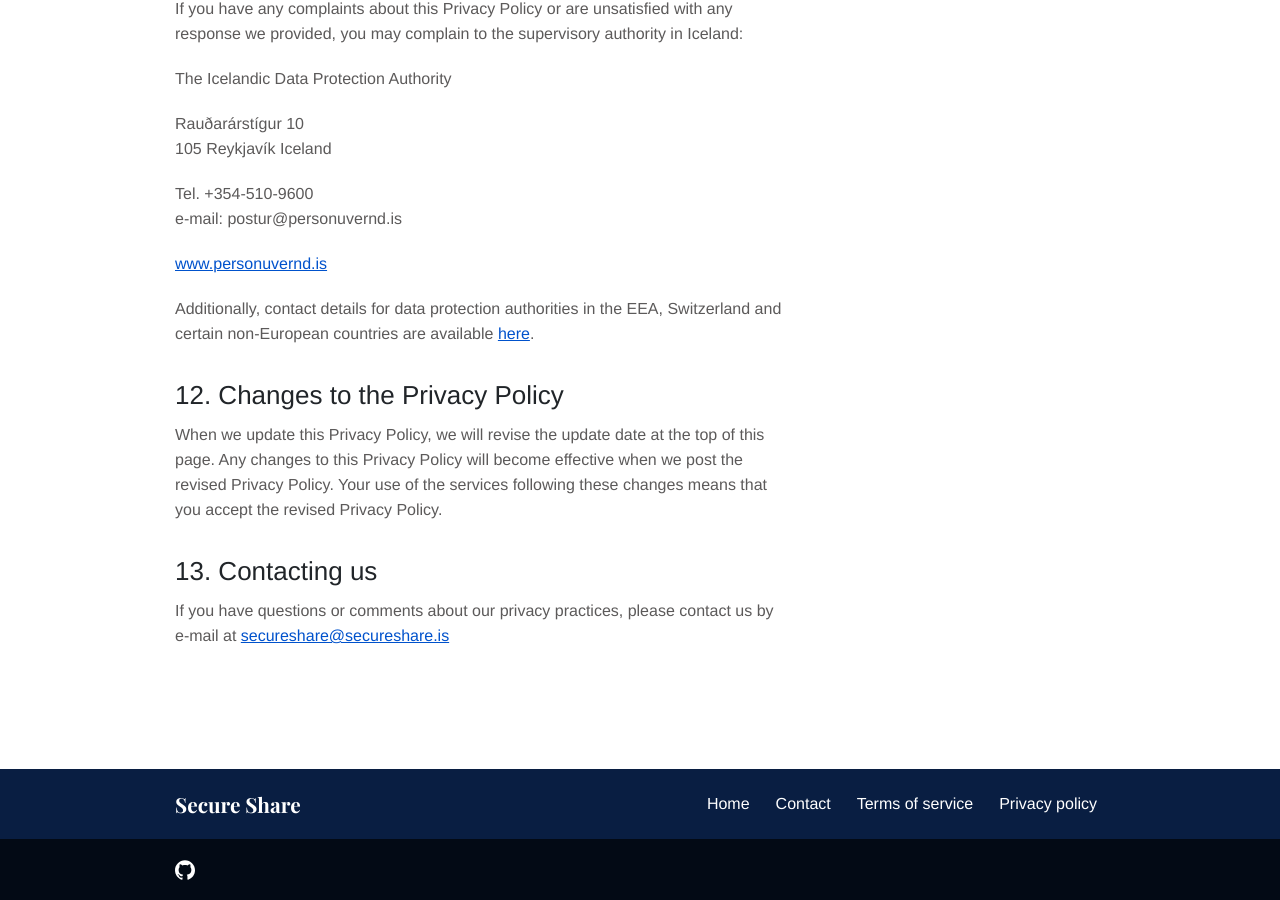
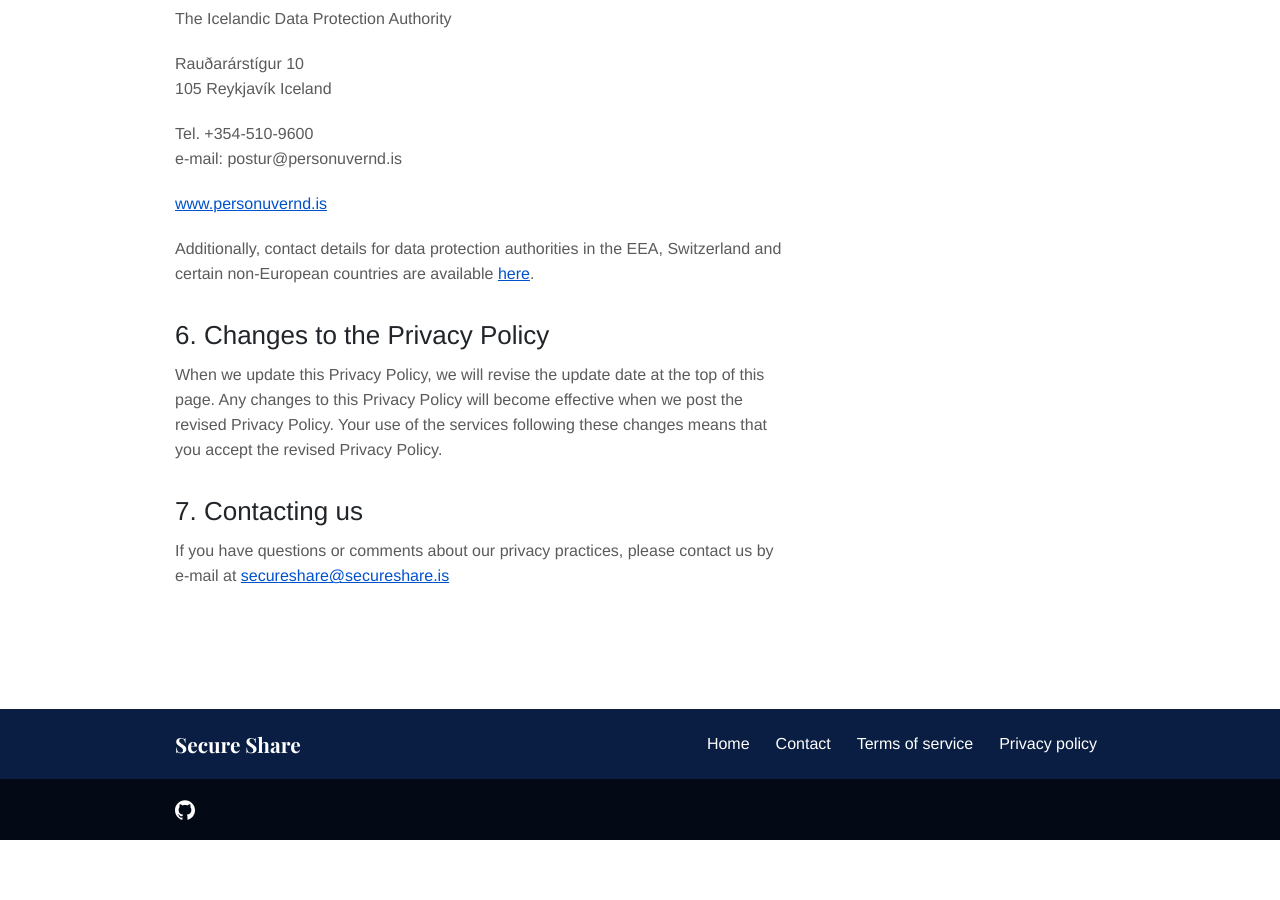
Before and after one commit to Secure-Share/secureshare.is, a Jekyll site: the page built from privacy.md, in a window 1280 px wide and 900 px high, scrolled down 2472 px. Built offline with Jekyll 4.4.1, drawn with Linux system fonts in a browser that asks for light colours; after the commit the page ends 3312 px from its top, so only the background shows below that; some of the changed text lies outside the part shown.

Commit message:
minor change to privacy policy

```diff
--- a/privacy.md
+++ b/privacy.md
@@ -43,8 +41,8 @@ layout: page
 <p><span>Tel. +354-510-9600<br></span>e-mail: postur@personuvernd.is</p>
 <p><span><a href="https://www.personuvernd.is/information-in-english/" rel="noopener" target="_blank">www.personuvernd.is</a></span></p>
 <p>Additionally, contact details for data protection authorities in the EEA, Switzerland and certain non-European countries are available<span>&nbsp;</span><span><a href="https://ec.europa.eu/justice/article-29/structure/data-protection-authorities/index_en.htm">here</a></span>.</p>
-<h2>12. Changes to the Privacy Policy</h2>
+<h2>6. Changes to the Privacy Policy</h2>
 <p>When we update this Privacy Policy, we will revise the update date at the top of this page. Any changes to this Privacy Policy will become effective when we post the revised Privacy Policy. Your use of the services following these changes means that you accept the revised Privacy Policy.</p>
-<h2>13. Contacting us</h2>
+<h2>7. Contacting us</h2>
 <p>If you have questions or comments about our privacy practices, please contact us by e-mail at<span>&nbsp;</span><a href="mailto:legal@secureshare.is" rel=" noopener">secureshare@secureshare.is</a><span>&nbsp;</span>
 <div class="span2"></div>
```
Also changed, not shown: other parts of privacy.md (+0 -2 lines).
